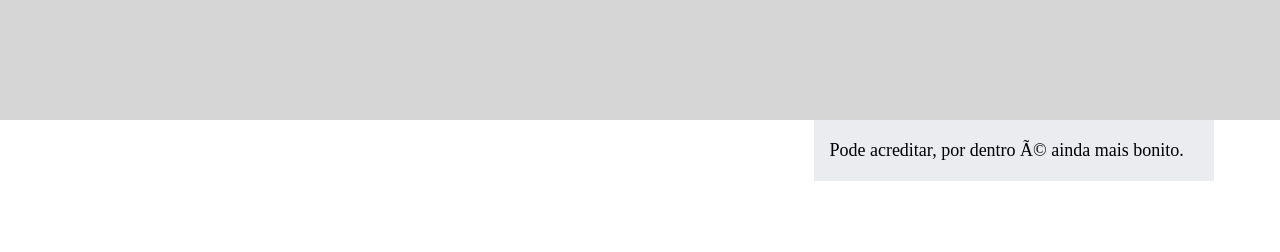
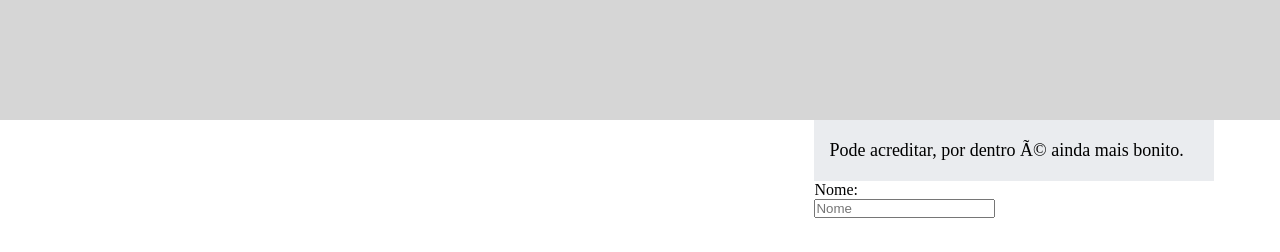
Before and after one commit to theKlysm/landpage-ex2, a plain HTML site: page index.html in a window 1280 px wide. Drawn offline with Linux system fonts and the light colour scheme.

Commit message:
Add paragraph to section

```diff
--- a/index.html
+++ b/index.html
@@ -24,6 +24,8 @@
                     <h2>
                         Pode acreditar, por dentro é ainda mais bonito.
                     </h2>
+                    <p>Nome:</p>
+                    <input type="text" name="nome" required placeholder="Nome">
                 </div><!-- Form-container -->
             </div><!-- Bg-container -->
         </section><!-- Cover-form -->
```
